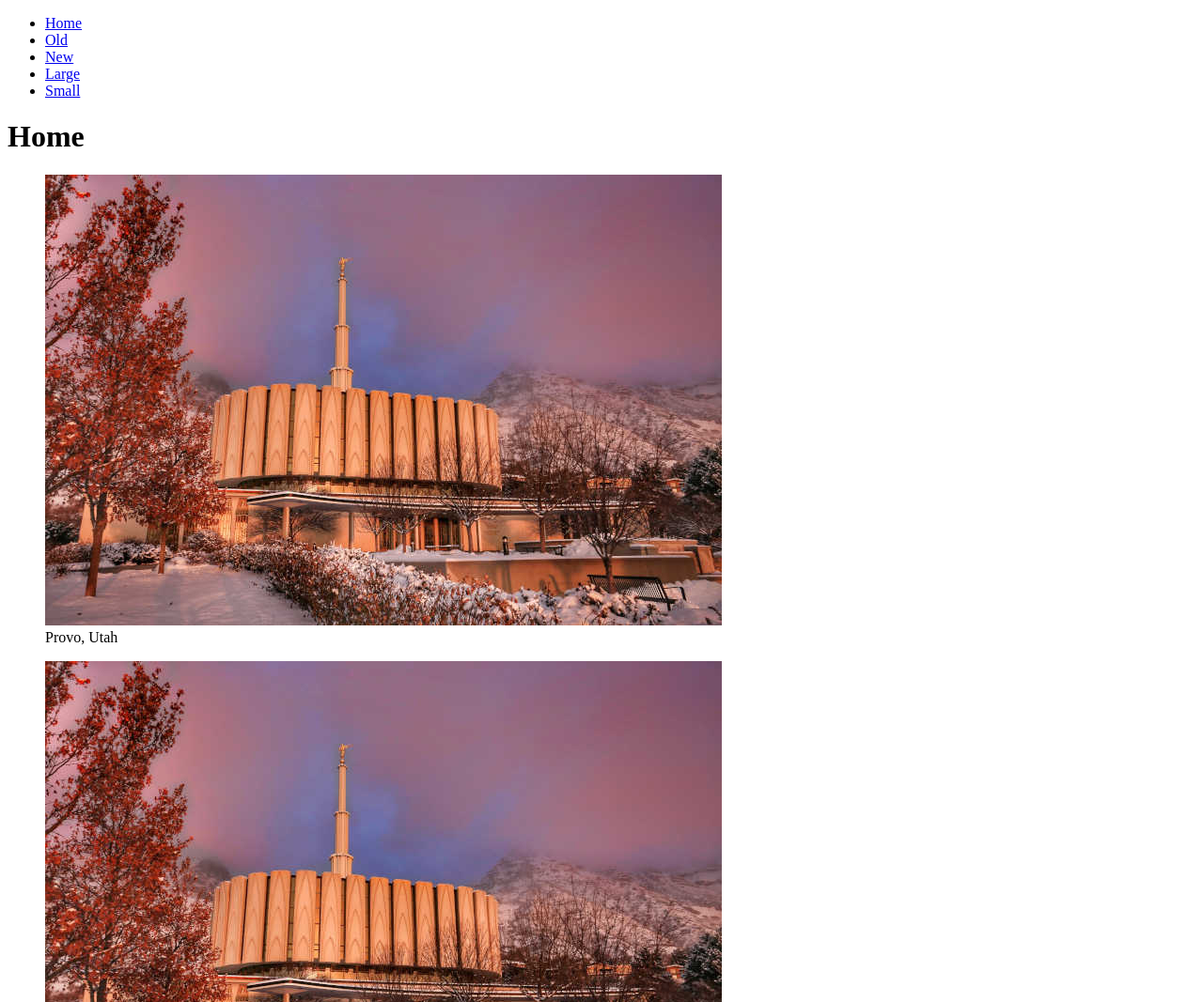
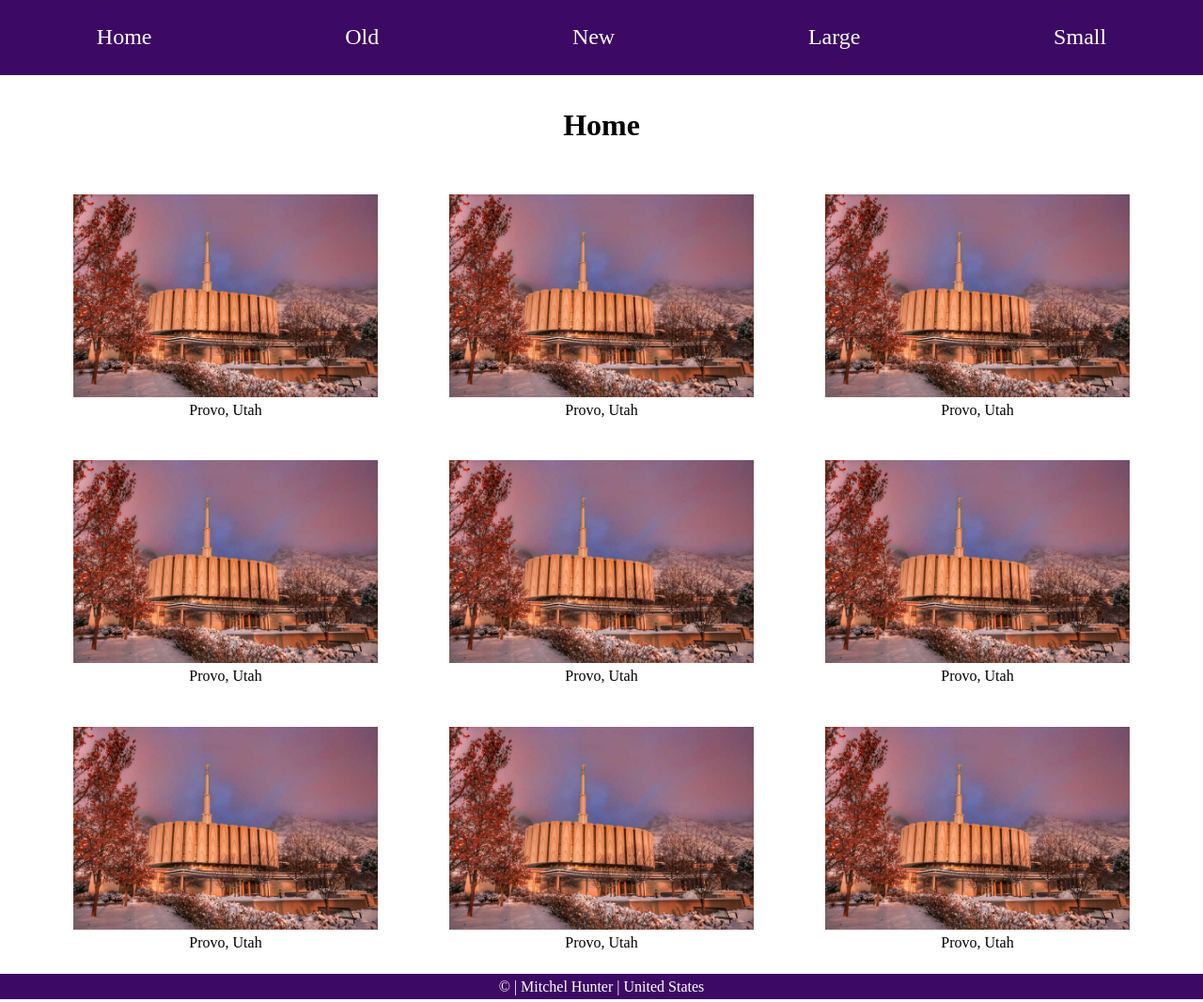
Before and after one commit to utahphotohunter/wdd131, a plain HTML site: page temples.html in a window 1280 px wide. Shown: the top 1067 px of the page at 94% size. Drawn offline with Linux system fonts and the light colour scheme.

Commit message:
finished desktop css file

```diff
--- a/styles/temples.css
+++ b/styles/temples.css
@@ -0,0 +1,147 @@
+
+/* variables */
+
+@media (min-width: 820px) {
+
+
+
+
+:root {
+    --primary-color: #3c0a64;
+    --accent-color: #6616a7;
+    --text-color-1: black;
+    --text-color-2: white;
+}
+
+
+
+/* global */
+
+* {
+    padding: 0;
+    margin: 0;
+    box-sizing: border-box;
+}
+
+a {
+    text-decoration: none;
+    color: var(--text-color-2);
+}
+
+a:hover {
+    text-decoration: underline;
+    cursor: pointer;
+    background-color: var(--accent-color);
+}
+
+html, body {
+    line-height: 1.7rem;
+    position: relative;
+    overflow-x: hidden;
+}
+
+/* ulitiies */
+
+
+
+
+/* navbar */
+
+
+#desktop-navbar {
+    background-color: var(--primary-color);
+    height: 5rem;
+    width: 100vw;
+}
+
+#desktop-navbar ul {
+    display: flex;
+    justify-content: space-around;
+    align-items: center;
+    height: 100%;
+}
+
+#desktop-navbar li {
+    height: 100%;
+    list-style: none;
+}
+
+#desktop-navbar a {
+    font-size: x-large;
+    height: 100%;
+    display: flex;
+    justify-content: center;
+    align-items: center;
+    padding: 0 40px;
+}
+
+
+/* body */
+
+body {
+    display: flex;
+    justify-content: center;
+    align-items: center;
+    flex-direction: column;
+}
+
+main {
+    max-width: 1200px;
+}
+
+main h1 {
+    text-align: center;
+    padding: 40px;
+}
+
+
+/* photo album */
+
+#temples {
+    display: grid;
+    grid-template-columns: 1fr 1fr 1fr;
+}
+
+@media (max-width: 720px) {
+    #temples {
+        display: grid;
+        grid-template-columns: 1fr 1fr;
+    }
+}
+
+@media (max-width: 550px) {
+    #temples {
+        display: grid;
+        grid-template-columns: 1fr;
+    }
+}
+
+#temples img {
+    width: 90%;
+    min-width: 200px;
+}
+
+
+#temples figure {
+    display: flex;
+    flex-direction: column;
+    justify-content: center;
+    align-items: center;
+    padding: 20px;
+}
+
+
+
+/* footer */
+
+#footer {
+    background-color: var(--primary-color);
+    width: 100vw;
+    text-align: center;
+}
+
+#footer p {
+    color: var(--text-color-2);
+}
+
+}
--- a/temples.html
+++ b/temples.html
@@ -12,7 +12,7 @@
 </head>
 <body>
     <header>
-        <nav>
+        <nav id="desktop-navbar">
             <ul>
                 <li><a href="#">Home</a></li>
                 <li><a href="#">Old</a></li>
@@ -63,7 +63,7 @@
             </figure>
         </section>
     </main>
-    <footer>
+    <footer id="footer">
         <p>&copy;<span id="currentYear"></span> | Mitchel Hunter | United States</p>
         <p id="lastModified"></p>
     </footer>
```
